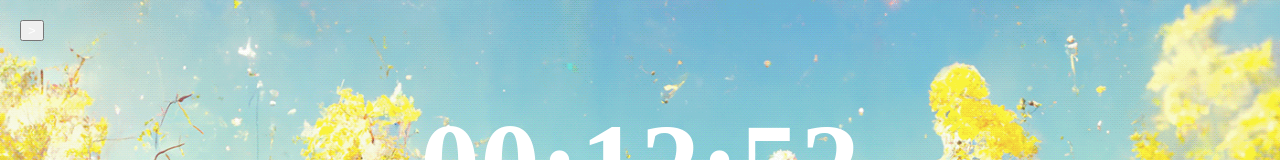
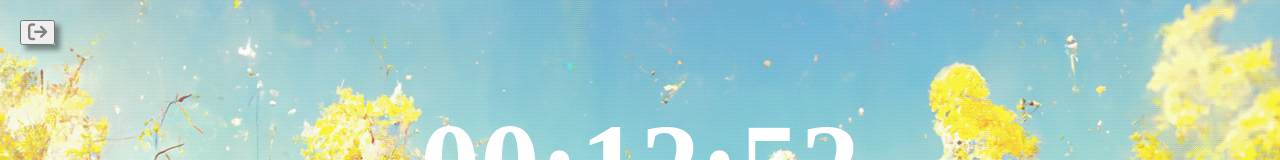
Before and after one commit to promise310/Chrome-Momentum-Clone, a plain HTML site: page index.html in a window 1280 px wide. Shown: the top 160 px of the page. Drawn offline with Linux system fonts and the light colour scheme.

Commit message:
Added log out icon

```diff
--- a/css/style.css
+++ b/css/style.css
@@ -18,11 +18,23 @@ img {
     opacity: 0.8;
 }
 
+button{
+    outline: none;
+}
+.fa-solid{
+    color: gray;
+    font-size: 1.2rem;
+    /* background-color: none; */
+    outline-color: none;
+}
+
 #logout {
     position: absolute;
     top: 20px;
     left: 20px;
     cursor: pointer;
+    outline: none;
+    box-shadow: 5px 5px 5px rgba(0,0,0,0.4);
   }
 
 #weather {
@@ -41,6 +53,7 @@ img {
 
 #login-form{
     margin: 30px;
+
 }
 #login-form input:first-child{
     font-size: 1.3rem;
@@ -49,6 +62,7 @@ img {
     background-color: rgba(255,255,255,0.2);
     border:none;
     transition: all, 0.4s;
+
 }
 /*placeholder color change*/
 #login-form input:hover::-webkit-input-placeholder{
@@ -57,6 +71,7 @@ img {
 #login-form input:first-child:focus{
     outline:none;
     border-bottom: 1px solid white;
+
 }
 #login-form input:nth-child(2){
     margin-left:20px;
@@ -72,6 +87,7 @@ img {
     outline: none;
     cursor: pointer;
     transition: all, 0.4s;
+
 }
 
 
@@ -91,6 +107,7 @@ img {
 
     margin-top:-50px;
     transition: all, 0.4s;
+    /* color: white; */
 }
 /*placeholder color change*/
 #todo-form input:hover::-webkit-input-placeholder{
@@ -138,4 +155,5 @@ img {
     text-align: left;
     position:absolute;
     bottom:0px;
+
 }
--- a/index.html
+++ b/index.html
@@ -5,11 +5,12 @@
     <meta http-equiv="X-UA-Compatible" content="IE=edge">
     <meta name="viewport" content="width=device-width, initial-scale=1.0">
     <link rel="stylesheet" href="css/style.css">
+    <script src="https://kit.fontawesome.com/0e9045a045.js" crossorigin="anonymous"></script>
     <title>Momentum App</title>
 </head>
 <body>
     <div id="logout">
-        <button>></button>
+        <button><i class="fa-solid fa-arrow-right-from-bracket"></i></button>
     </div>
 
     <div id = "weather">
```
